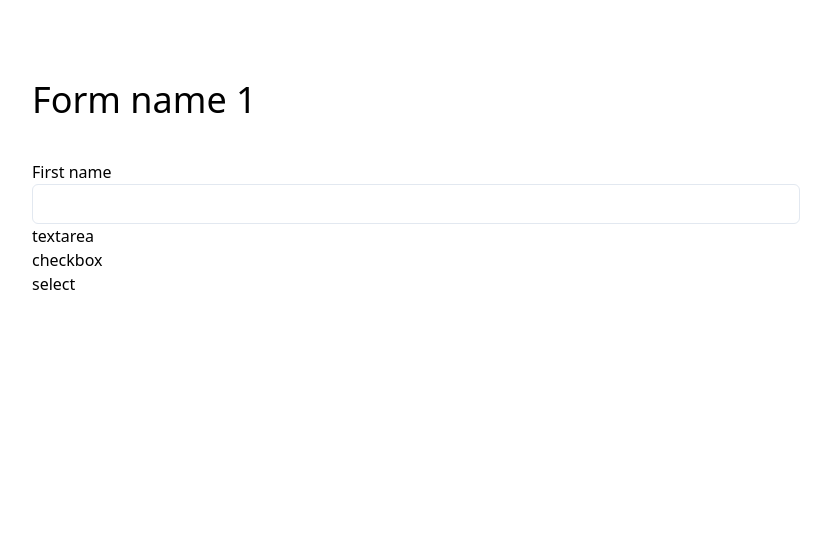
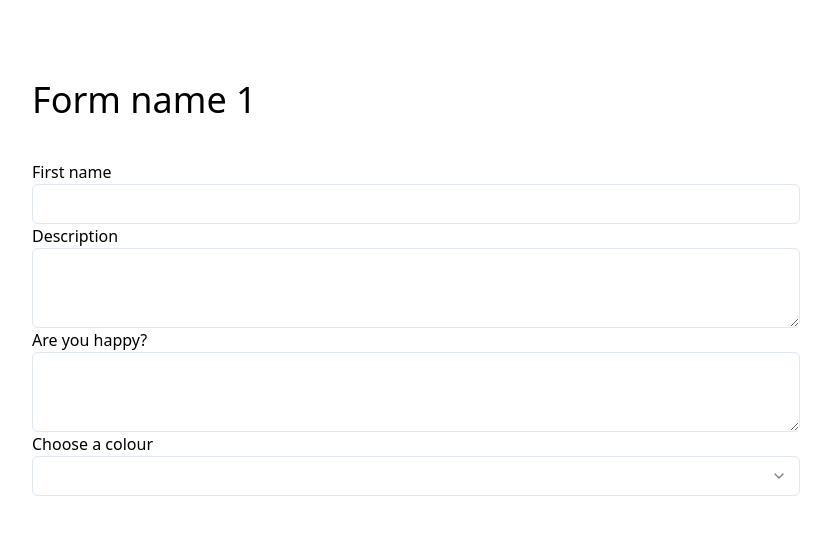
Before and after one commit to offlineanton/shepper-test, a React (Vite) app: page /form-loader in a window 1280 px wide. Shown: the top 534 px of the page, without its empty margins (224-1055 px from the left). Built offline with nearby package versions, Linux system fonts and the light colour scheme; a web font is replaced by a local one.

Commit message:
textarea

```diff
--- a/src/components/FormLoaderElement.tsx
+++ b/src/components/FormLoaderElement.tsx
@@ -1,5 +1,9 @@
+import { FormikErrors } from "formik";
 import { FormElement } from "./FormElement/FormElement";
 import FormikInput from "./inputs/FormikInput";
+import FormikSelect from "./inputs/FormikSelect";
+import FormikTextarea from "./inputs/FormikTextarea";
+import { ResultObject } from "@/routes/FormLoader";
 
 interface FormLoaderElementProps {
     formElement: FormElement;
@@ -8,12 +12,14 @@ interface FormLoaderElementProps {
         <T = string | React.ChangeEvent<any>>(field: T): T extends React.ChangeEvent<any> ? void : (e: string | React.ChangeEvent<any>) => void;
     };
     value?: string;
+    setFieldValue: (field: string, value: any, shouldValidate?: boolean) => Promise<void | FormikErrors<ResultObject>>;
 }
 
 const FormLoaderElement = ({
     formElement,
     value,
-    onChange
+    onChange,
+    setFieldValue,
 }: FormLoaderElementProps) => {
 
     if (formElement.type === "text") {
@@ -26,7 +32,6 @@ const FormLoaderElement = ({
 
                     onChange={onChange}
                 />
-                {/* text */}
             </div>
         )
     }
@@ -34,7 +39,13 @@ const FormLoaderElement = ({
     if (formElement.type === "checkbox") {
         return (
             <div>
-                checkbox
+                <FormikTextarea
+                    value={value || ""}
+                    name={formElement.name}
+                    label={formElement.label}
+
+                    onChange={onChange}
+                />
             </div>
         )
     }
@@ -42,7 +53,20 @@ const FormLoaderElement = ({
     if (formElement.type === "select") {
         return (
             <div>
-                select
+                <FormikSelect
+                    name={formElement.name}
+                    label={formElement.label}
+                    value={value || ""}
+                    options={formElement.options || []}
+                    // error
+                    onChange={
+                        (value: string) => {
+                            setFieldValue(formElement.name, value)
+                        }
+                    }
+                    // onBlur,
+                    // placeholder,
+                />
             </div>
         )
     }
@@ -50,7 +74,13 @@ const FormLoaderElement = ({
     if (formElement.type === "textarea") {
         return (
             <div>
-                textarea
+                <FormikTextarea
+                    value={value || ""}
+                    name={formElement.name}
+                    label={formElement.label}
+
+                    onChange={onChange}
+                />
             </div>
         )
     }
--- /dev/null
+++ b/src/components/inputs/FormikTextarea.tsx
@@ -0,0 +1,43 @@
+
+import ErrorMessage from "../ErrorMessage";
+import { Textarea } from "../ui/textarea";
+
+interface FormikInputProps {
+    name: string;
+    value: string;
+    label: string;
+    error?: string;
+    onChange: {
+        (e: React.ChangeEvent<any>): void;
+        <T = string | React.ChangeEvent<any>>(field: T): T extends React.ChangeEvent<any> ? void : (e: string | React.ChangeEvent<any>) => void;
+    };
+    placeholder?: string;
+}
+
+const FormikTextarea = ({
+    name,
+    label,
+    value,
+    error,
+    onChange,
+    placeholder,
+}: FormikInputProps) => {
+    return (
+        <>
+            <label htmlFor={name}>{label}</label>
+            <Textarea
+                id={name}
+                name={name}
+                value={value}
+                onChange={onChange}
+                // onBlur={onBlur}
+                placeholder={placeholder}
+            />
+            {error &&
+                <ErrorMessage>{error}</ErrorMessage>
+            }
+        </>
+    )
+};
+
+export default FormikTextarea;
--- /dev/null
+++ b/src/components/ui/textarea.tsx
@@ -0,0 +1,24 @@
+import * as React from "react"
+
+import { cn } from "@/lib/utils"
+
+export interface TextareaProps
+  extends React.TextareaHTMLAttributes<HTMLTextAreaElement> {}
+
+const Textarea = React.forwardRef<HTMLTextAreaElement, TextareaProps>(
+  ({ className, ...props }, ref) => {
+    return (
+      <textarea
+        className={cn(
+          "flex min-h-[80px] w-full rounded-md border border-slate-200 bg-white px-3 py-2 text-sm ring-offset-white placeholder:text-slate-500 focus-visible:outline-none focus-visible:ring-2 focus-visible:ring-slate-950 focus-visible:ring-offset-2 disabled:cursor-not-allowed disabled:opacity-50 dark:border-slate-800 dark:bg-slate-950 dark:ring-offset-slate-950 dark:placeholder:text-slate-400 dark:focus-visible:ring-slate-300",
+          className
+        )}
+        ref={ref}
+        {...props}
+      />
+    )
+  }
+)
+Textarea.displayName = "Textarea"
+
+export { Textarea }
--- a/src/routes/FormLoader.tsx
+++ b/src/routes/FormLoader.tsx
@@ -11,7 +11,7 @@ interface FormLoaderProps {
     };
 }
 
-type ResultObject = {
+export type ResultObject = {
     [key: string]: undefined;
 };
 
@@ -43,14 +43,19 @@ const FormLoader = ({
                     // errors,
                     // touched,
                     handleChange,
-                    // setFieldValue,
+                    setFieldValue,
                 }) => {
                     console.log("values", values);
                     return (
                         <Form>
                             {form.formElements.map(formElement => {
                                 return (
-                                    <FormLoaderElement formElement={formElement} onChange={handleChange} value={values[formElement.name]} />
+                                    <FormLoaderElement
+                                        formElement={formElement}
+                                        onChange={handleChange}
+                                        value={values[formElement.name]}
+                                        setFieldValue={setFieldValue}
+                                    />
                                 )
                             })}
                         </Form>
```
